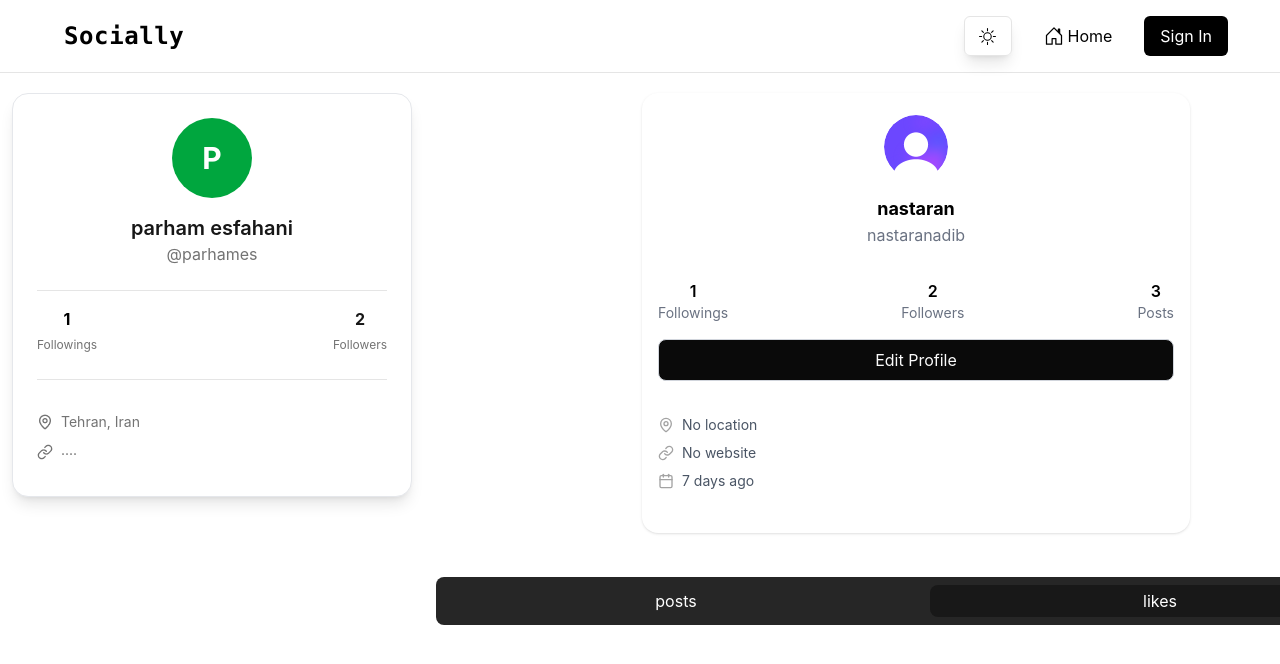
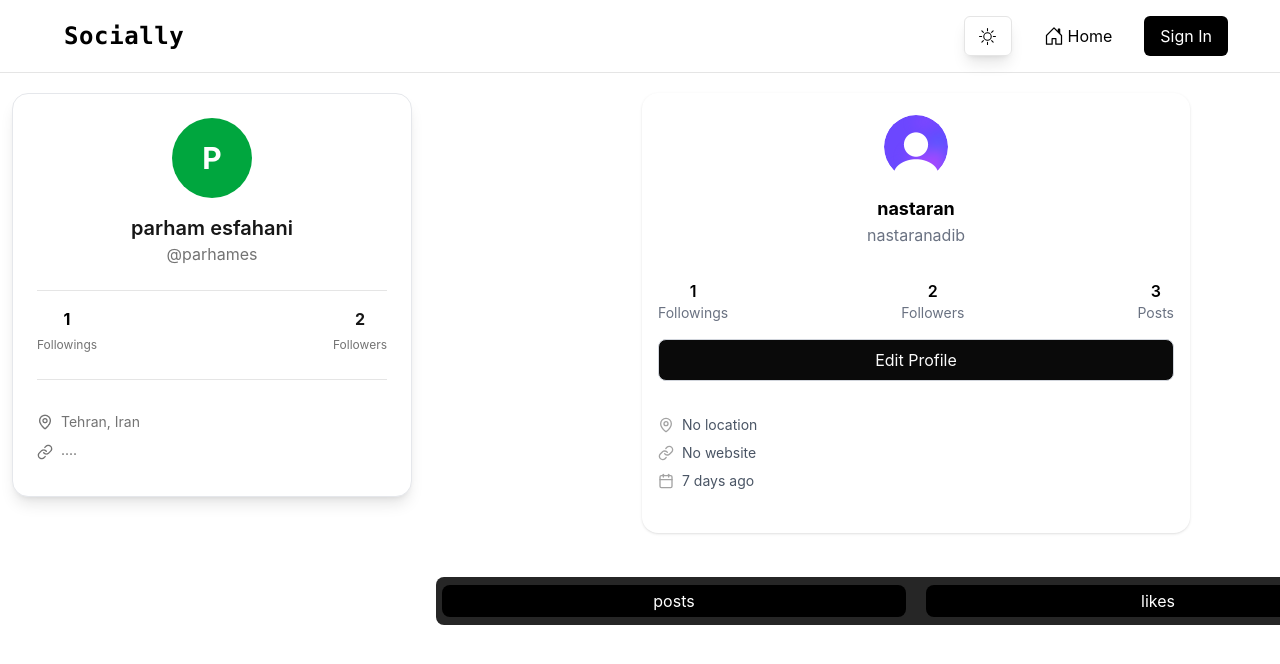
Before and after one commit to mahzadkhosraviani/socially-app-project, a React (Vite) app: page /dashboard-profile in a window 1280 px wide. Shown: the top 664 px of the page. Built offline with nearby package versions, Linux system fonts and the light colour scheme; no server answers.

Commit message:
adding classnames

```diff
--- a/src/components/Likes&PostsProfile.tsx
+++ b/src/components/Likes&PostsProfile.tsx
@@ -1,11 +1,26 @@
+import { useState } from "react";
+
 function Likes_Posts_Profile() {
+  const [clicked,setClicked]=useState<string|null>(null);
+
   return (
-    <div className="bg-[#262626] flex flex-row gap-5 py-2 w-240 justify-around rounded-lg p-1.5 mt-4">
-      <button className=" cursor-pointer flex-1 p-1 border-none  dark:bg-[#181818] rounded-lg dark: text-white ">
-        {" "}
+    <div  className="bg-[#262626] flex flex-row gap-5 py-2 w-240 justify-around rounded-lg p-1.5 mt-4">
+   <button
+        onClick={() => setClicked("posts")}
+        className={`cursor-pointer flex-1 p-1 border-none rounded-lg
+        ${clicked === "posts"
+          ? "bg-white text-black dark:bg-white dark:text-black"
+          : "bg-black text-white dark:bg-[#181818] dark:text-white"
+        }`}
+      >
         posts
       </button>
-      <button className="cursor-pointer flex-1 border-none bg-[#181818] rounded-lg  text-white">
+      <button onClick={() => setClicked("likes")}
+        className={`cursor-pointer flex-1 p-1 border-none rounded-lg
+        ${clicked==="likes"
+          ? "bg-white text-black dark:bg-white dark:text-black"
+          : "bg-black text-white dark:bg-[#181818] dark:text-white"
+        }`}>
         {" "}
         likes
       </button>
```
